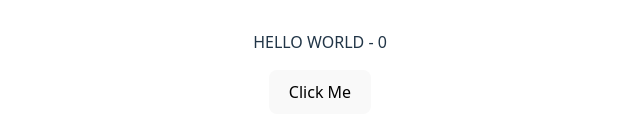
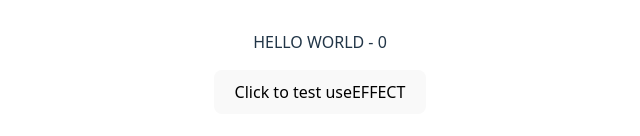
Before and after one commit to saatwik007/Web-Dev_Training, a React (Vite) app in the folder react-vite/: page / in a window 1280 px wide. Shown: the part 336-472 px from the top of the page, without its empty margins (320-960 px from the left). Built offline with nearby package versions, Linux system fonts and the light colour scheme.

Commit message:
Day - 48  6/10/25 - REACT

```diff
--- a/react-vite/src/App.jsx
+++ b/react-vite/src/App.jsx
@@ -18,7 +18,7 @@ function App() {
 
     HELLO WORLD - {a}
     </p>
-    <button onClick={() => changeState(a + 1)}>Click Me</button>
+    <button onClick={() => changeState(a + 1)}>Click  to test useEFFECT</button>
     </>
   )
 }
```
